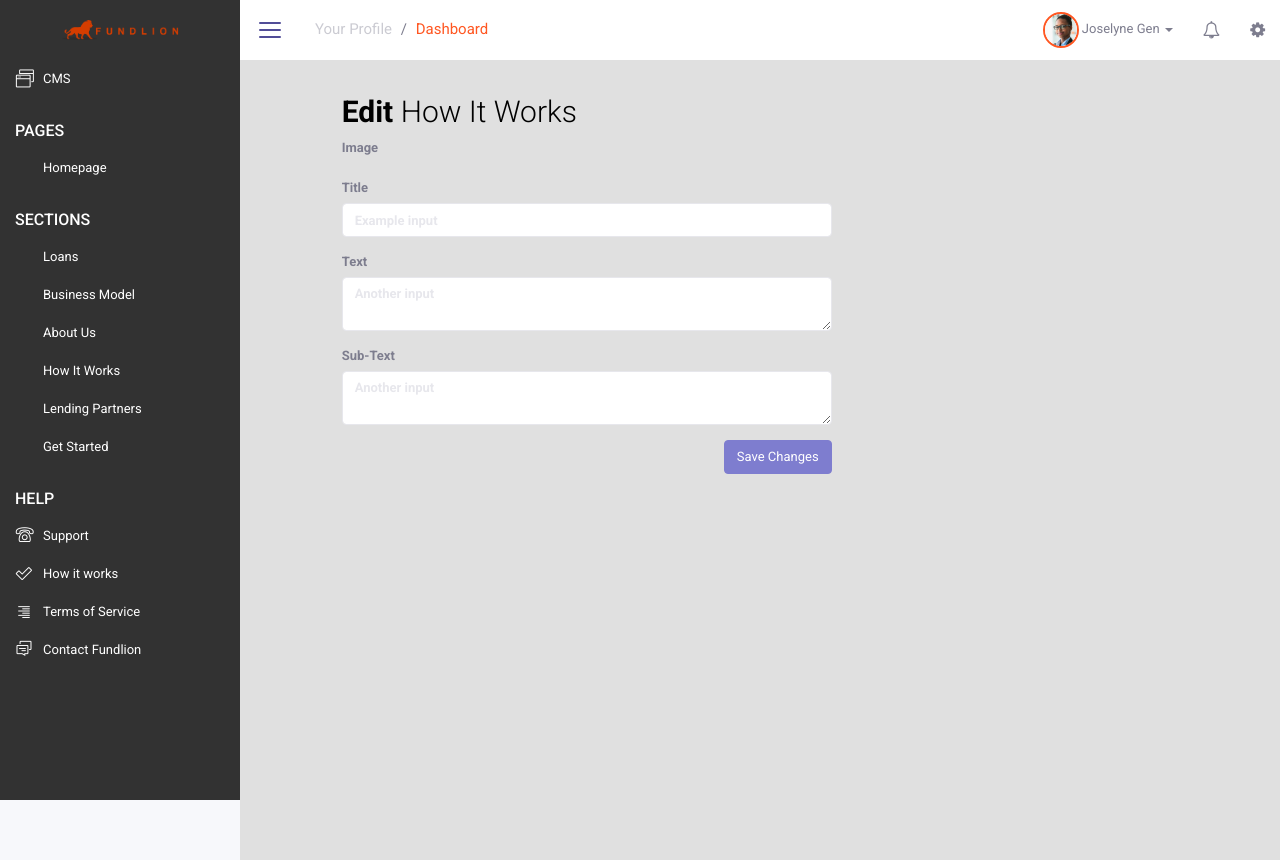
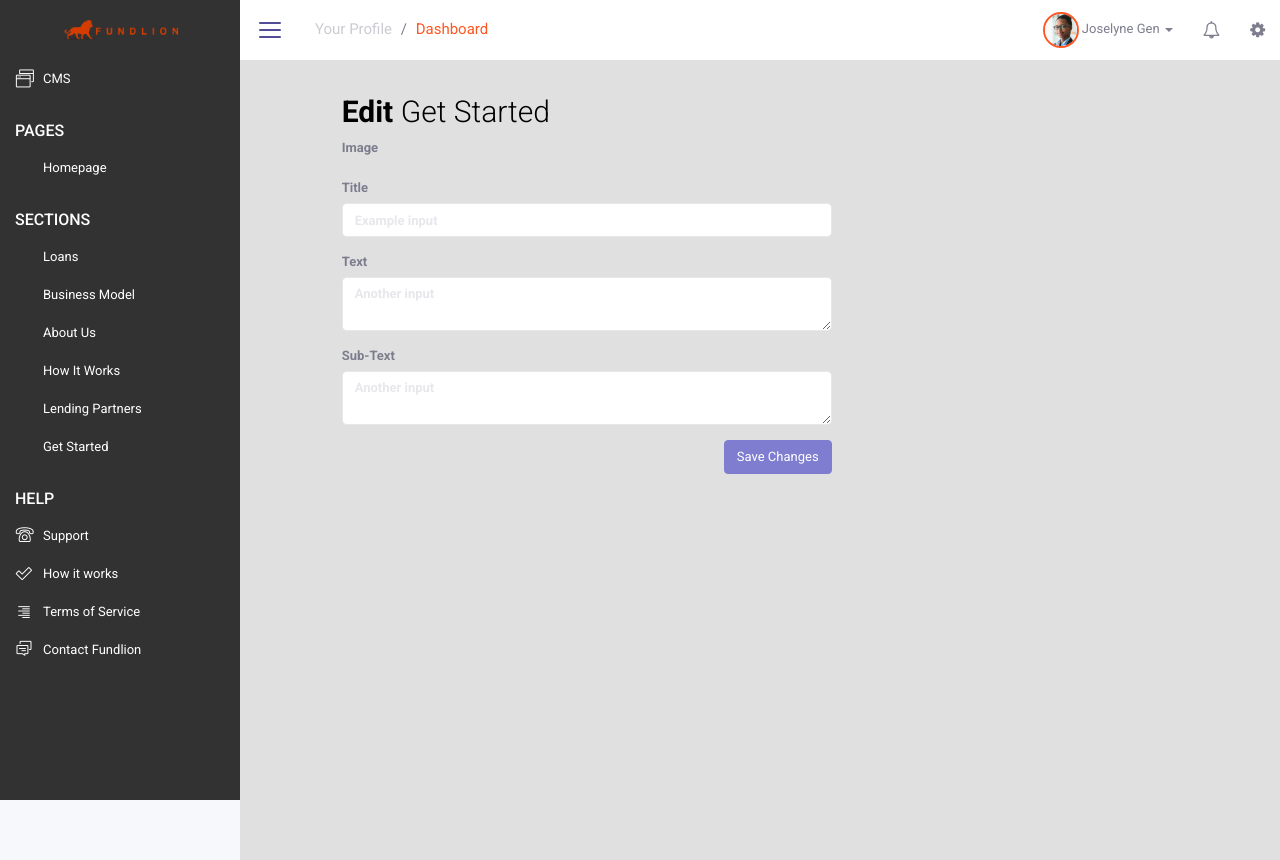
Before and after one commit to teamalfy-technical/fundlion-fontend, a PHP site: page /get-started in a window 1280 px wide. Run offline with PHP 8.4, Linux system fonts and the light colour scheme; some libraries are stand-ins or nearby versions.

Commit message:
get started

```diff
--- a/get-started.php
+++ b/get-started.php
@@ -220,7 +220,7 @@
                 <!-- <div class="container"> -->
                 <div class="row">
                     <div class="col-lg-10 col-lg-offset-1">
-                        <h2 style="color: #000000;font-weight: 900;">Edit <span style="font-weight: 100;">How It Works</span></h2>
+                        <h2 style="color: #000000;font-weight: 900;">Edit <span style="font-weight: 100;">Get Started</span></h2>
                     </div>
                 </div>
 
```
